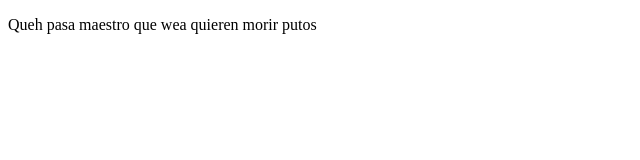
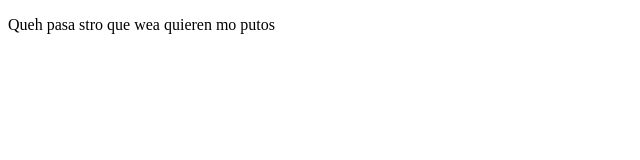
Before and after one commit to deus-max/personalDemoCursoPrework, a plain HTML site: page index.html in a window 1280 px wide. Shown: the full height of the page, 0-640 px from the left. Drawn offline with Linux system fonts and the light colour scheme.

Commit message:
cambios agregados

```diff
--- a/index.html
+++ b/index.html
@@ -7,7 +7,7 @@
 </head>
 <body>
     <p>
-        Queh pasa maestro que wea quieren morir putos
+        Queh pasa stro que wea quieren mo putos
     </p>
 </body>
 </html>
```
